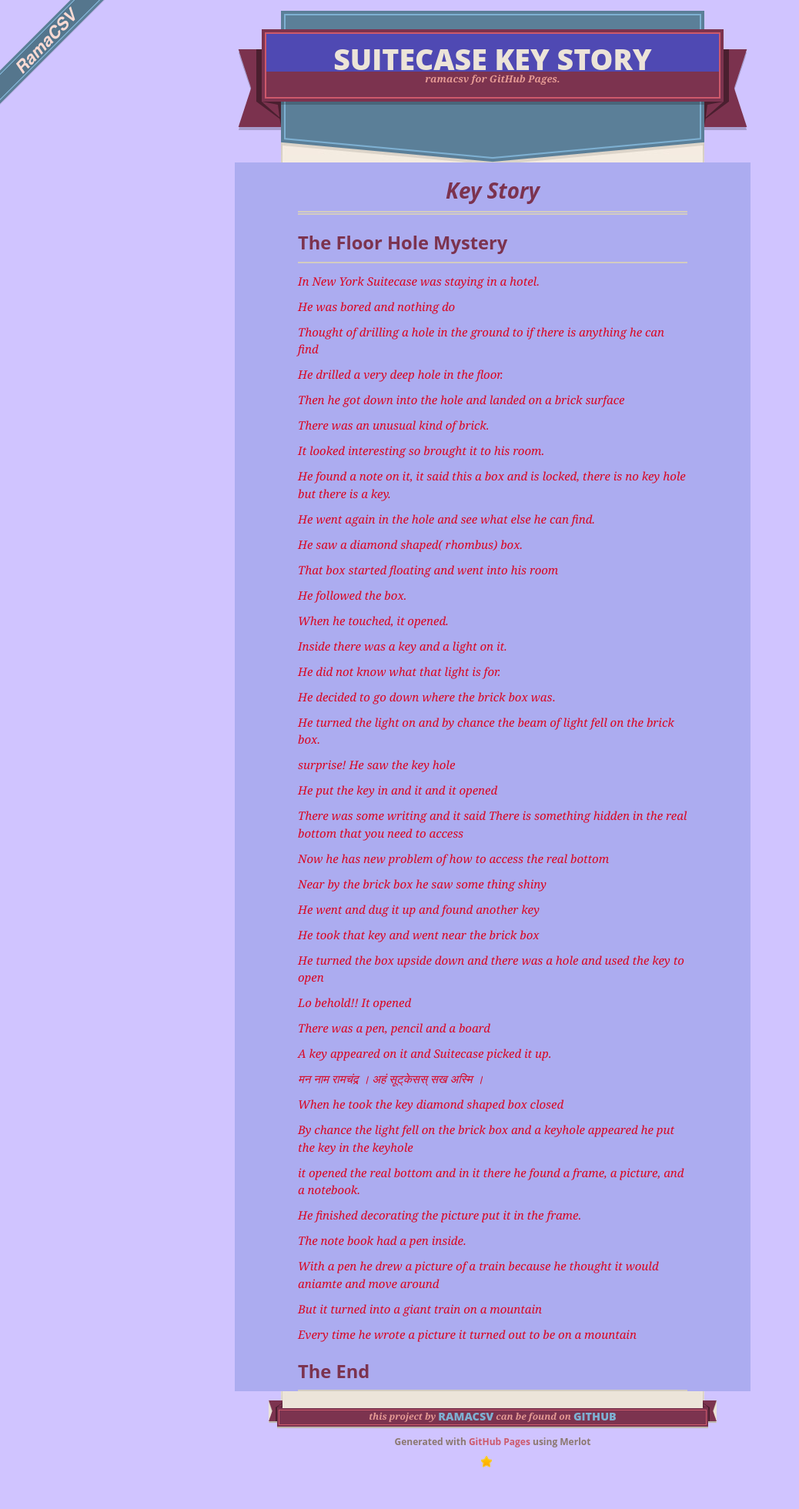
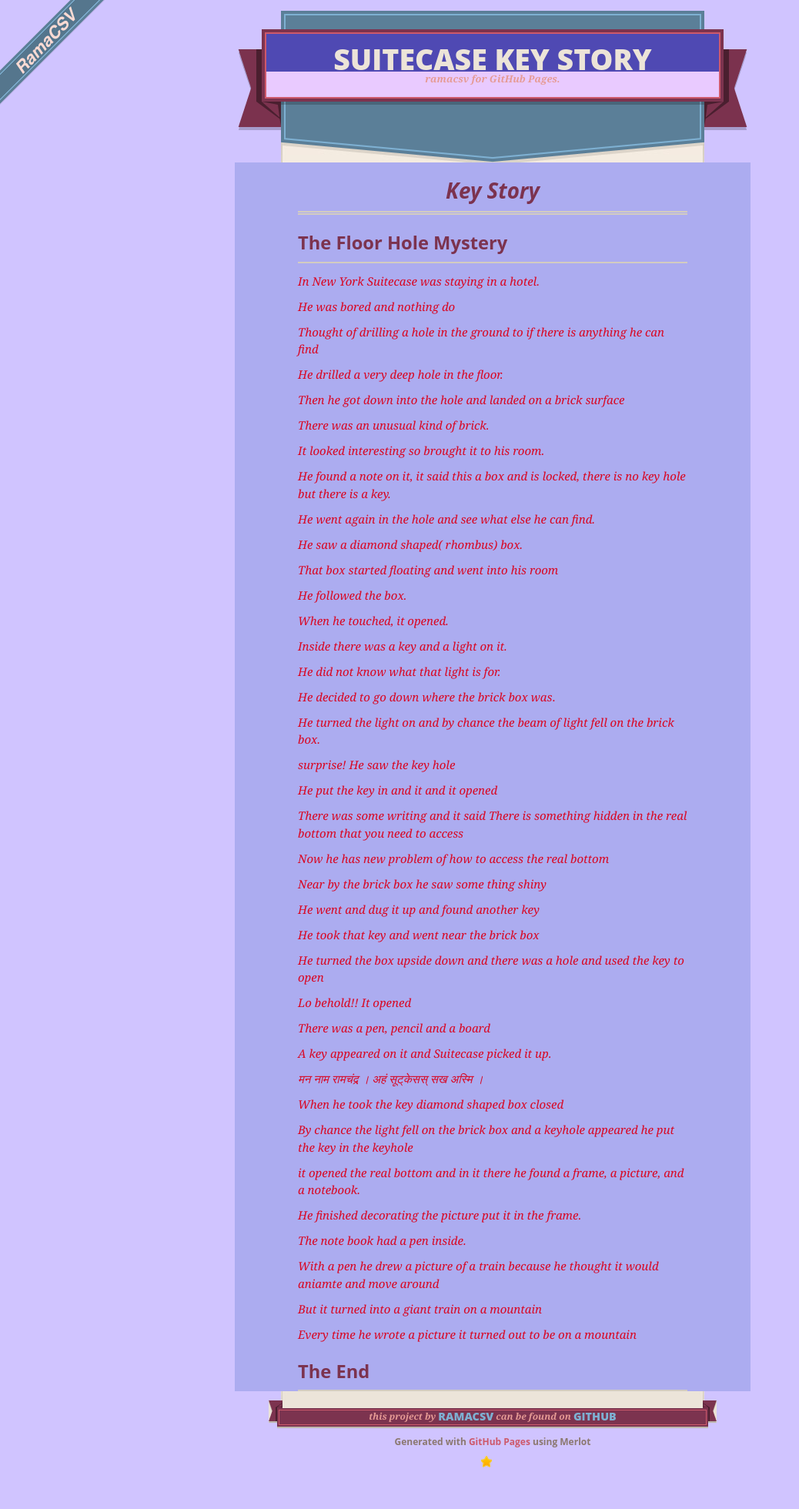
Before and after one commit to Ramacsv/suitecasekey, a Jekyll site: the page built from index.md, in a window 1280 px wide. Shown: the whole page at 77% size, without its empty margins (0-1038 px from the left). Built offline with Jekyll 4.4.1, drawn with Linux system fonts in a browser that asks for light colours; our own code applies the rules of GitHub Pages for plain Markdown files.

Commit message:
Update screen.scss

```diff
--- a/_sass/screen.scss
+++ b/_sass/screen.scss
@@ -88,7 +88,7 @@ footer, header, hgroup, menu, nav, section {
 }
 body {
   line-height: 1;
-  background-color: #acacf0;
+  background-color: #faf8fe;
 }
 ol, ul {
   list-style: none;
@@ -189,7 +189,8 @@ header h1 {
 }
 
 header h2 {
-  background-color: #7c334f;
+//  background-color: #7c334f;
+  background-color:  #e9caff;
   font: bold italic .85em/1.5 Georgia, Times, “Times New Roman”, serif;
   color: #e69b95;
   padding-bottom: 14px;
```
